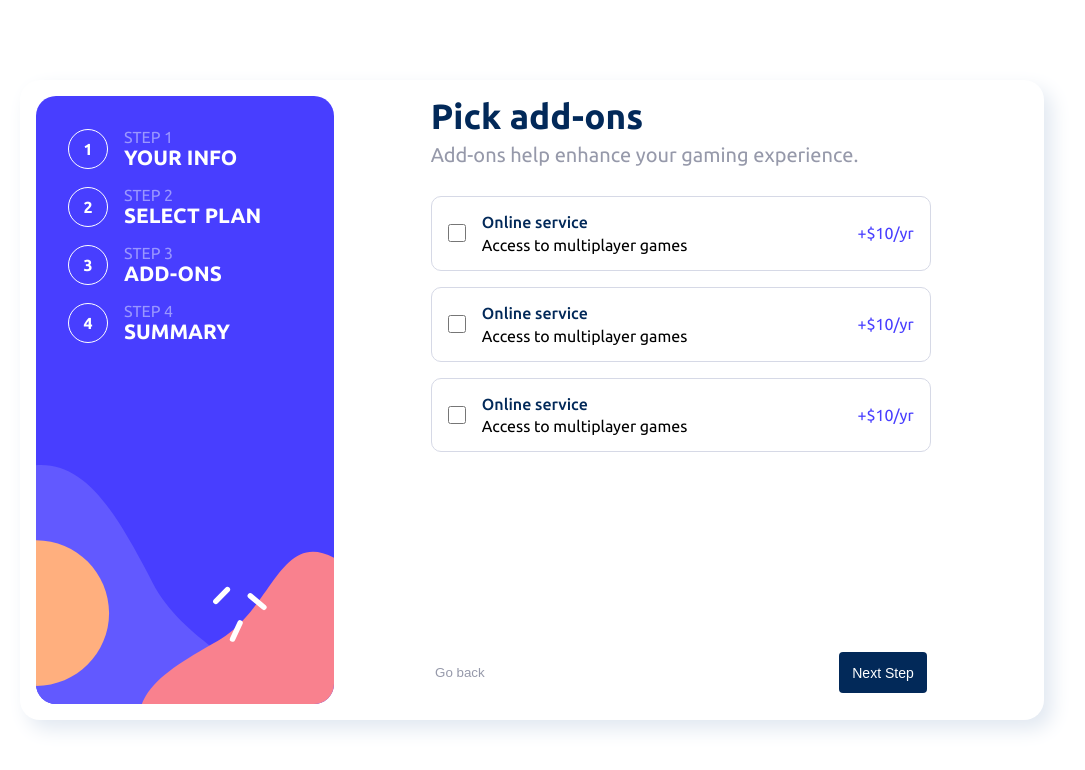
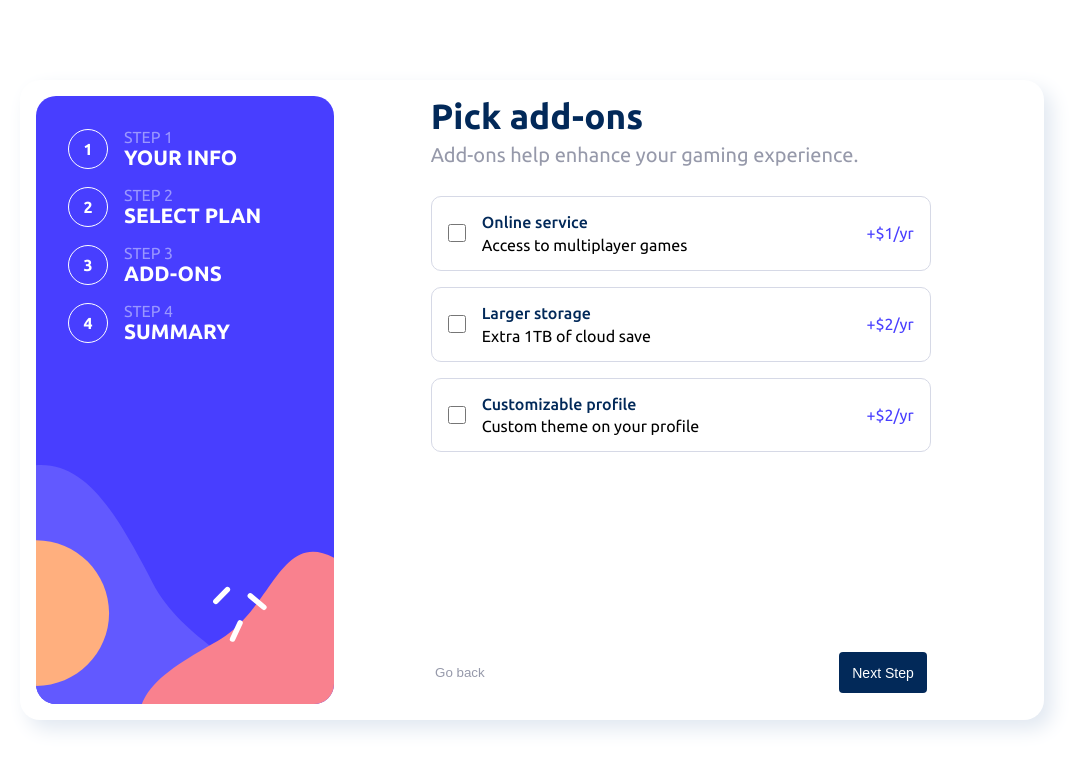
Before and after one commit to Pe-KaY/multi-step-form, an Angular app: page /addons in a window 1280 px wide. Shown: the top 770 px of the page, without its empty margins (108-1193 px from the left). Built offline with nearby package versions, Linux system fonts and the light colour scheme.

Commit message:
added proper display of addon list data content dynamically

```diff
--- a/src/app/addons/addons.component.html
+++ b/src/app/addons/addons.component.html
@@ -12,12 +12,12 @@
         <div class="addon__title-and-desc">
           <input type="checkbox" name="online-service" id="online-service" />
           <div>
-            <h4 class="option__title">Online service</h4>
-            <p class="text-sm">Access to multiplayer games</p>
+            <h4 class="option__title">{{ addon.name }}</h4>
+            <p class="text-sm">{{ addon.description }}</p>
           </div>
         </div>
 
-        <p class="text-purple">+$10/yr</p>
+        <p class="text-purple">+${{ addon.price.monthly }}/yr</p>
       </label>
       }
       <!--  -->
```
